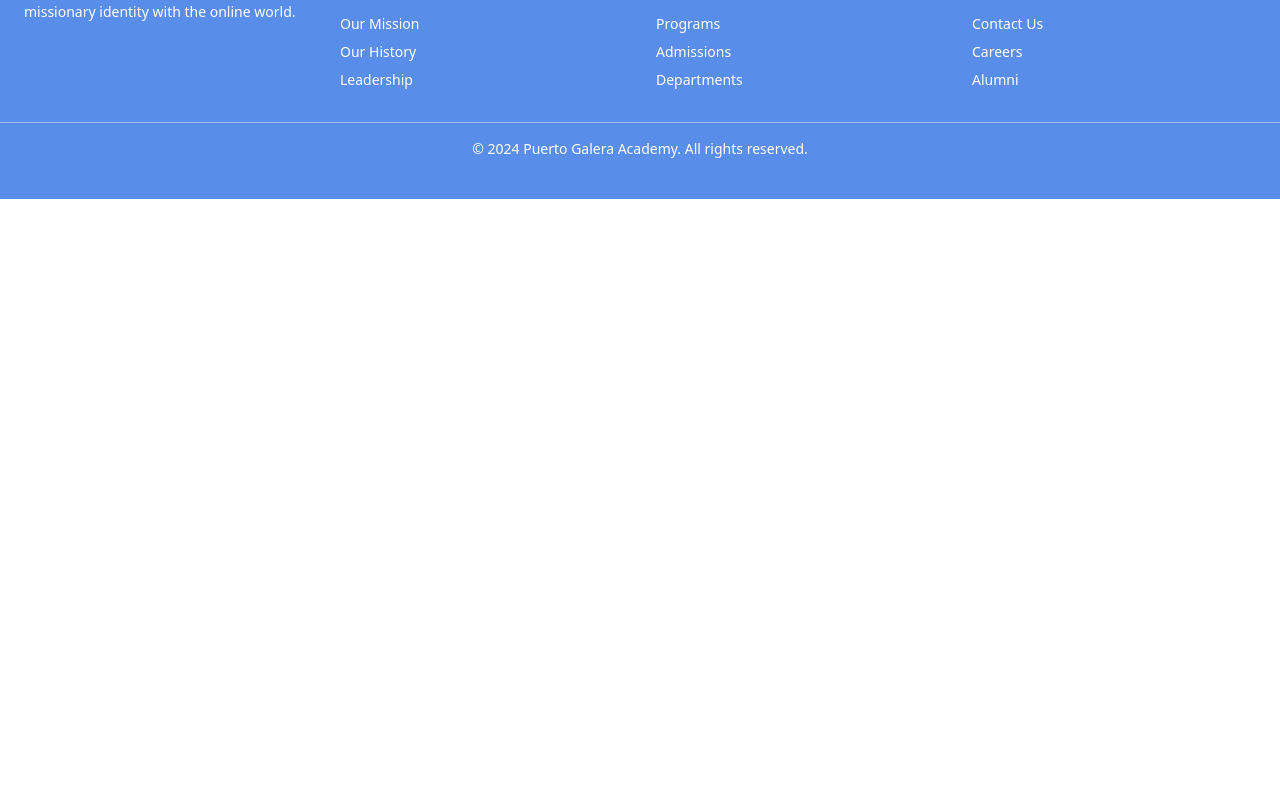
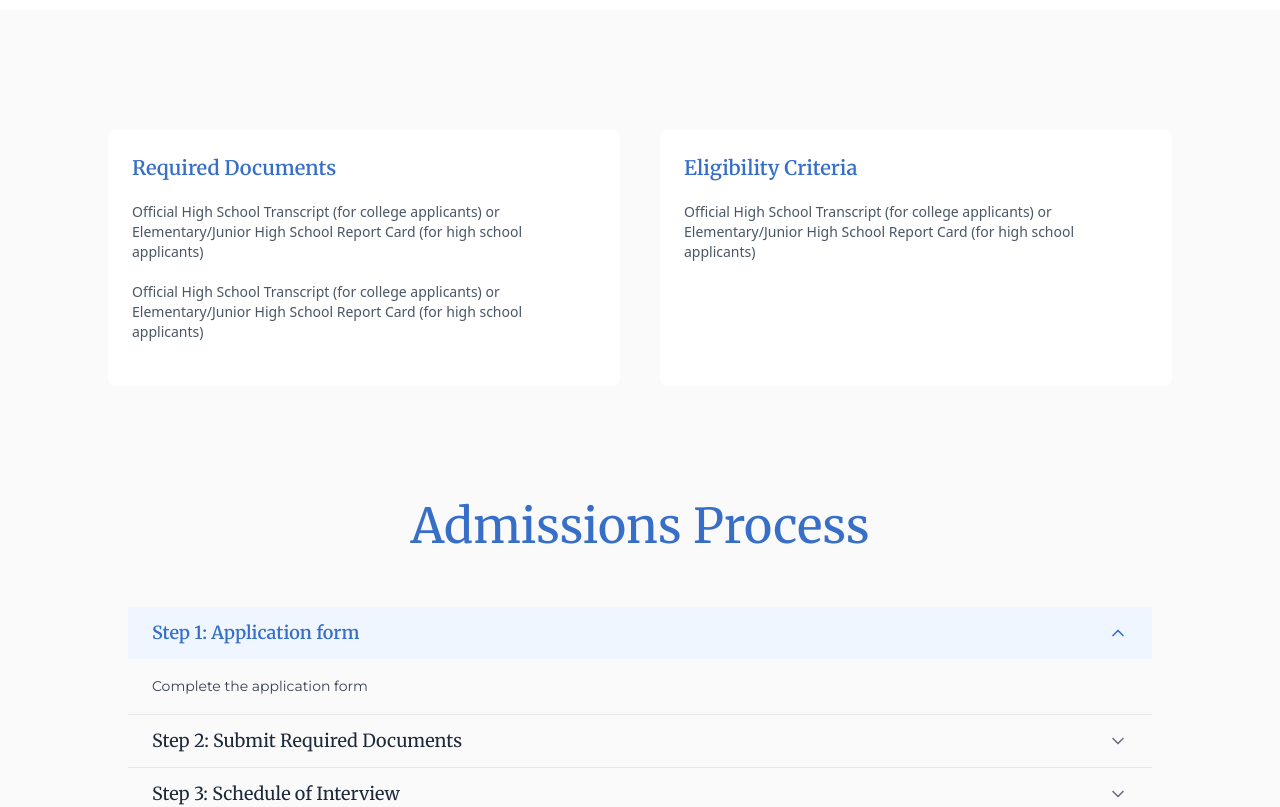
Before and after one commit to Khryzen/pga, a React (Vite) app: page /admissions in a window 1280 px wide. Shown: the part 1321-2128 px from the top of the page. Before the commit the page ends 1520 px from the top, so only its background shows below. Built offline with nearby package versions, Linux system fonts and the light colour scheme.

Commit message:
Admission cards and accordion

```diff
--- a/package.json
+++ b/package.json
@@ -18,6 +18,7 @@
     "flowbite": "^3.1.2",
     "flowbite-react": "^0.12.7",
     "framer-motion": "^12.23.12",
+    "lucide-react": "^0.542.0",
     "react": "^19.1.1",
     "react-dom": "^19.1.1",
     "react-router-dom": "^7.8.2",
--- a/public/admin/config.yml
+++ b/public/admin/config.yml
@@ -93,6 +93,15 @@
             - {name: "image", label: "Image", widget: "image"}
             - {name: "title", label: "Title", widget: "string"}
             - {name: "description", label: "Description", widget: "text"}
+    - file: "public/content/eligibility.json"
+      label: "Eligibility Requirements"
+      name: "eligibility_requirements"
+      fields:
+        - label: "Eligibility"
+          name: "eligibility"
+          widget: "list"
+          fields:
+            - {name: "requirement_details", label: "Requirement Details", widget: "string"}
     - file: "public/content/requirements.json"
       label: "Admission Requirements"
       name: "admission_requirements"
--- /dev/null
+++ b/src/components/StepsAccordion.tsx
@@ -0,0 +1,63 @@
+import React, { useState } from "react";
+import { ChevronDown } from "lucide-react";
+
+type Step = {
+  step: number;
+  title: string;
+  description: string;
+};
+
+type AccordionProps = {
+  steps: Step[];
+};
+
+const StepsAccordion: React.FC<AccordionProps> = ({ steps }) => {
+  const [openIndex, setOpenIndex] = useState<number | null>(0);
+
+  const toggle = (index: number) => {
+    setOpenIndex(openIndex === index ? null : index);
+  };
+
+  return (
+    <div className="w-full max-w-5xl mx-auto rounded-lg bg-transparent">
+      <h2 className="text-3xl md:text-5xl font-merriweather text-center text-[#376FC8FF] px-6 py-4 mb-10 border-b border-gray-50 bg-transparent">
+        Admissions Process
+      </h2>
+
+      {steps
+        .sort((a, b) => a.step - b.step)
+        .map((s, i) => {
+          const isOpen = openIndex === i;
+          return (
+            <div key={i} className="border-b border-gray-200 last:border-none">
+              <button
+                onClick={() => toggle(i)}
+                className={`w-full flex justify-between items-center py-3 px-6 text-left text-lg transition font-merriweather ${
+                  isOpen
+                    ? "bg-blue-50 text-[#376FC8FF] font-semibold"
+                    : "text-gray-800"
+                }`}
+              >
+                <span>
+                  Step {s.step}: {s.title}
+                </span>
+                <ChevronDown
+                  className={`h-5 w-5 transform transition-transform duration-300 ${
+                    isOpen ? "rotate-180 text-[#376FC8FF]" : "text-gray-500"
+                  }`}
+                />
+              </button>
+
+              {isOpen && (
+                <div className="px-6 py-4 text-gray-700 leading-relaxed font-montserrat text-sm">
+                  {s.description}
+                </div>
+              )}
+            </div>
+          );
+        })}
+    </div>
+  );
+};
+
+export default StepsAccordion;
--- a/src/pages/Admissions.tsx
+++ b/src/pages/Admissions.tsx
@@ -1,11 +1,22 @@
 import { useEffect, useState } from "react";
 import InfoCard from "./../components/InfoCard";
+import StepsAccordion from "./../components/StepsAccordion";
 
 async function fetchJSON<T>(url: string): Promise<T> {
   const res = await fetch(url);
   if (!res.ok) throw new Error(`Failed to fetch ${url}`);
   return res.json();
 }
+
+type Step = {
+  step: number;
+  title: string;
+  description: string;
+};
+
+type AdmissionSteps = {
+  steps: Step[];
+};
 
 type Principle = {
   "image": string;
@@ -23,16 +34,21 @@
 
 export default function Admissions() {
   const [content, setContent] = useState<AdmissionContent | null>(null);
+  const [steps, setSteps] = useState<Step[]>([]);
 
   useEffect(() => {
     (async () => {
       try {
-        const [homepage] = await Promise.all([
+        const [homepage, admissionSteps] = await Promise.all([
           fetchJSON<AdmissionContent>(
             `${import.meta.env.BASE_URL}content/admission.json`
           ),
+          fetchJSON<AdmissionSteps>(
+            `${import.meta.env.BASE_URL}content/admission_steps.json`
+          ),
         ]);
         setContent(homepage);
+        setSteps(admissionSteps.steps);
       } catch (err) {
         console.error(err);
       }
@@ -94,6 +110,43 @@
           })}
         </section>
       </section>
+
+      <section className="flex flex-col items-center justify-center py-10 my-10 px-5 gap-5 bg-[#FAFAFBFF]">
+        <div className="flex flex-col md:flex-row my-20 gap-10">
+          <div className="bg-white rounded-lg p-6 flex flex-col items-center text-center hover:shadow-lg transition md:max-w-lg">
+            <h3 className="text-xl font-semibold mb-5 self-start font-merriweather text-[#376FC8FF]">
+              Required Documents
+            </h3>
+            <ul>
+              <li className="text-gray-600 text-sm text-left mb-5">
+                Official High School Transcript (for college applicants) or
+                Elementary/Junior High School Report Card (for high school
+                applicants)
+              </li>
+              <li className="text-gray-600 text-sm text-left mb-5">
+                Official High School Transcript (for college applicants) or
+                Elementary/Junior High School Report Card (for high school
+                applicants)
+              </li>
+            </ul>
+          </div>
+          <div className="bg-white rounded-lg p-6 flex flex-col items-center text-center hover:shadow-lg transition md:max-w-lg">
+            <h3 className="text-xl font-semibold mb-5 self-start font-merriweather text-[#376FC8FF]">
+              Eligibility Criteria
+            </h3>
+            <ul>
+              <li className="text-gray-600 text-sm text-left">
+                Official High School Transcript (for college applicants) or
+                Elementary/Junior High School Report Card (for high school
+                applicants)
+              </li>
+            </ul>
+          </div>
+        </div>
+        <div className="flex w-full">
+          {steps.length > 0 && <StepsAccordion steps={steps} />}
+        </div>
+      </section>
     </section>
   );
 }
```
Also changed, not shown: 1 other file (tests, documents, lock files or other folders).
